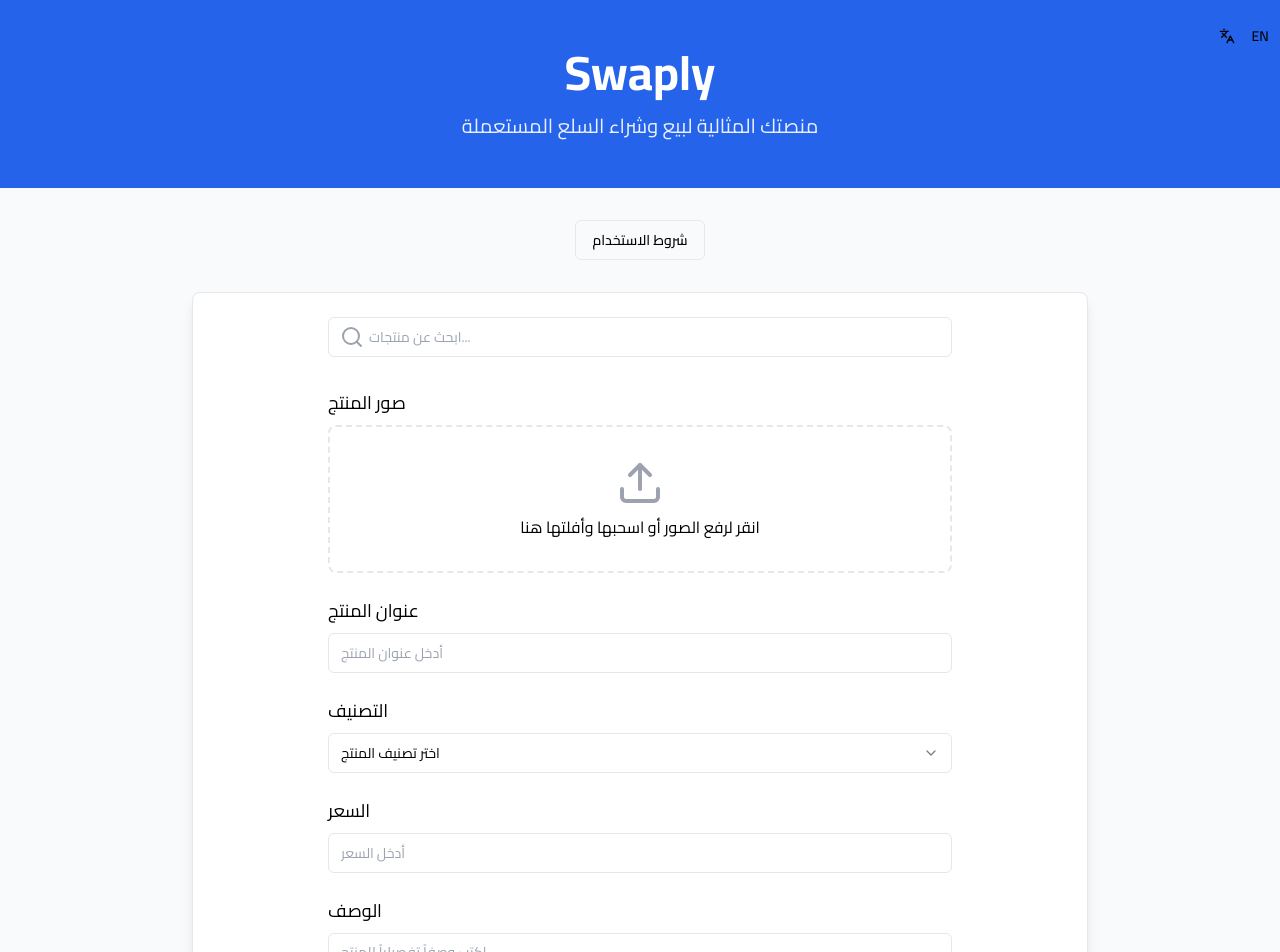
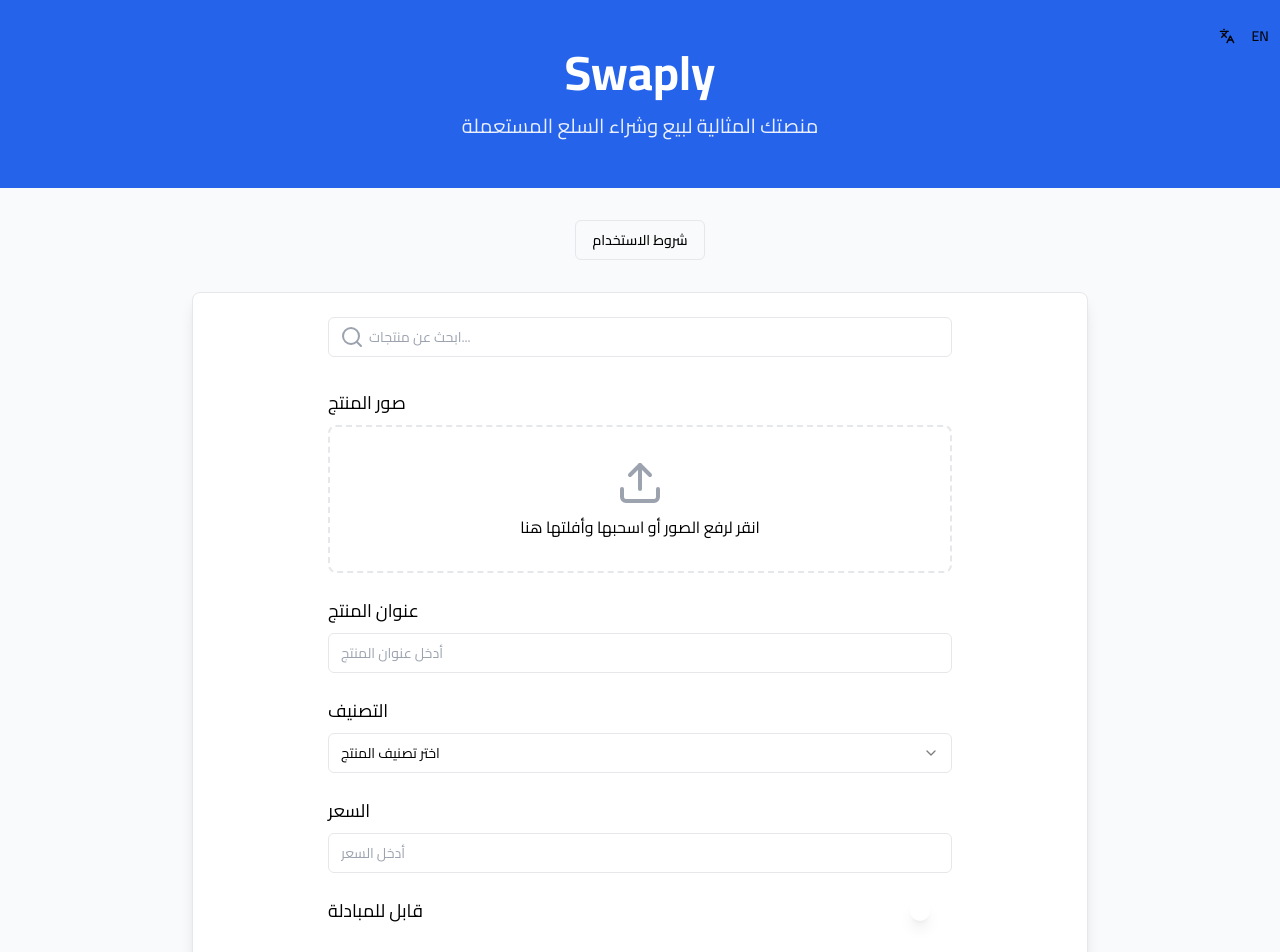
Before and after one commit to mohammad198092/swaply, a React (Vite) app: page / in a window 1280 px wide. Shown: the top 952 px of the page. Built offline with nearby package versions, Linux system fonts and the light colour scheme.

Commit message:
Add exchange field to form
Implemented an exchange field in the product form to allow users to specify items for trade.
[skip gpt_engineer]

```diff
--- a/src/components/ProductForm.tsx
+++ b/src/components/ProductForm.tsx
@@ -10,6 +10,7 @@ import {
   SelectTrigger,
   SelectValue,
 } from "@/components/ui/select";
+import { Switch } from "@/components/ui/switch";
 
 export const ProductForm = () => {
   const [images, setImages] = useState<File[]>([]);
@@ -18,6 +19,8 @@ export const ProductForm = () => {
   const [price, setPrice] = useState('');
   const [isFavorite, setIsFavorite] = useState(false);
   const [searchQuery, setSearchQuery] = useState('');
+  const [isExchangeable, setIsExchangeable] = useState(false);
+  const [exchangeDescription, setExchangeDescription] = useState('');
 
   const categories = [
     'إلكترونيات',
@@ -124,6 +127,28 @@ export const ProductForm = () => {
           />
         </div>
 
+        <div className="space-y-4">
+          <div className="flex items-center justify-between">
+            <label className="text-lg">قابل للمبادلة</label>
+            <Switch
+              checked={isExchangeable}
+              onCheckedChange={setIsExchangeable}
+            />
+          </div>
+
+          {isExchangeable && (
+            <div>
+              <label className="block text-lg mb-2">ما الذي تريد مبادلته به؟</label>
+              <Textarea
+                placeholder="اذكر المنتجات التي ترغب في مبادلة منتجك بها..."
+                value={exchangeDescription}
+                onChange={(e) => setExchangeDescription(e.target.value)}
+                rows={3}
+              />
+            </div>
+          )}
+        </div>
+
         <div>
           <label className="block text-lg mb-2">الوصف</label>
           <Textarea placeholder="اكتب وصفاً تفصيلياً للمنتج" rows={5} />
```
